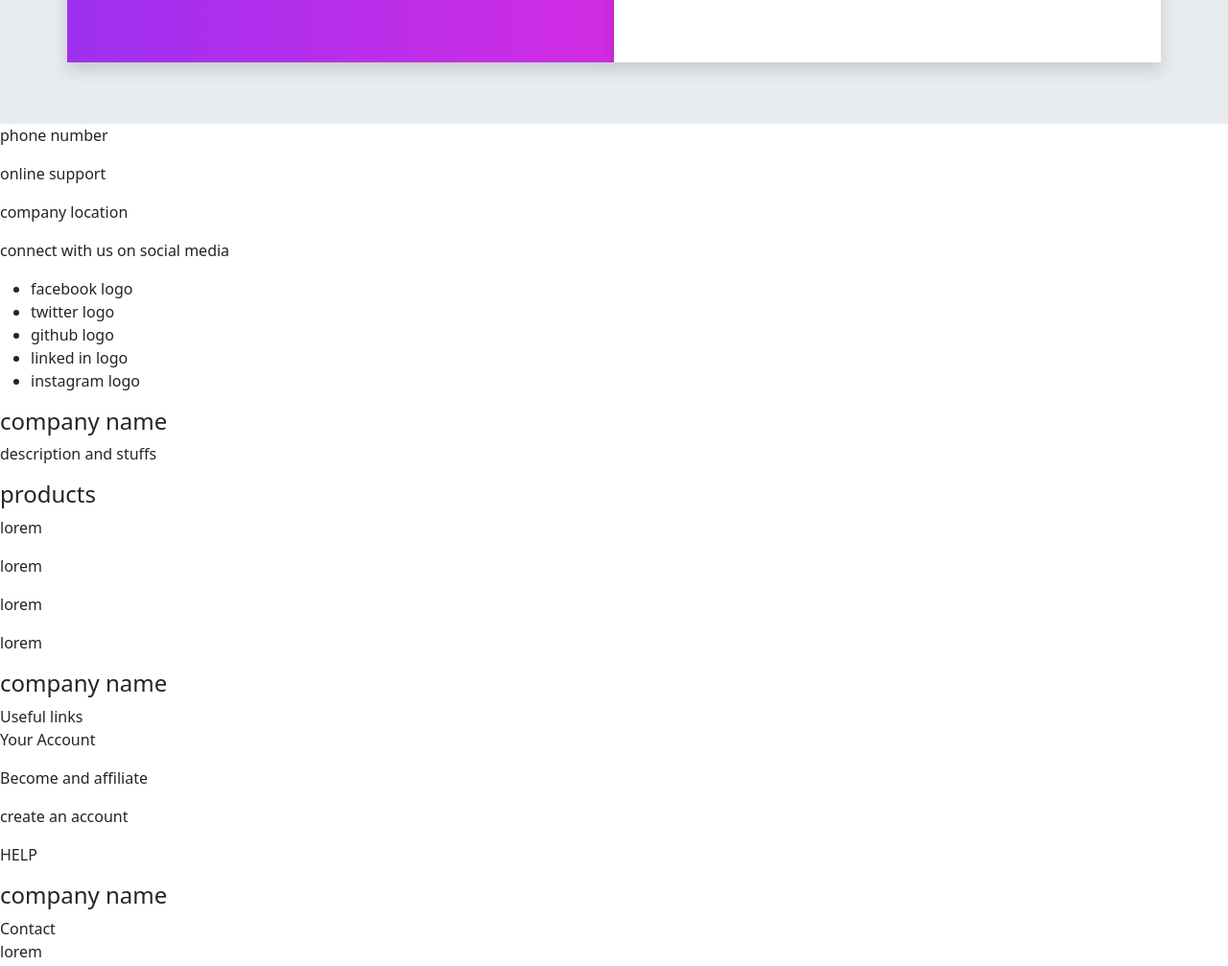
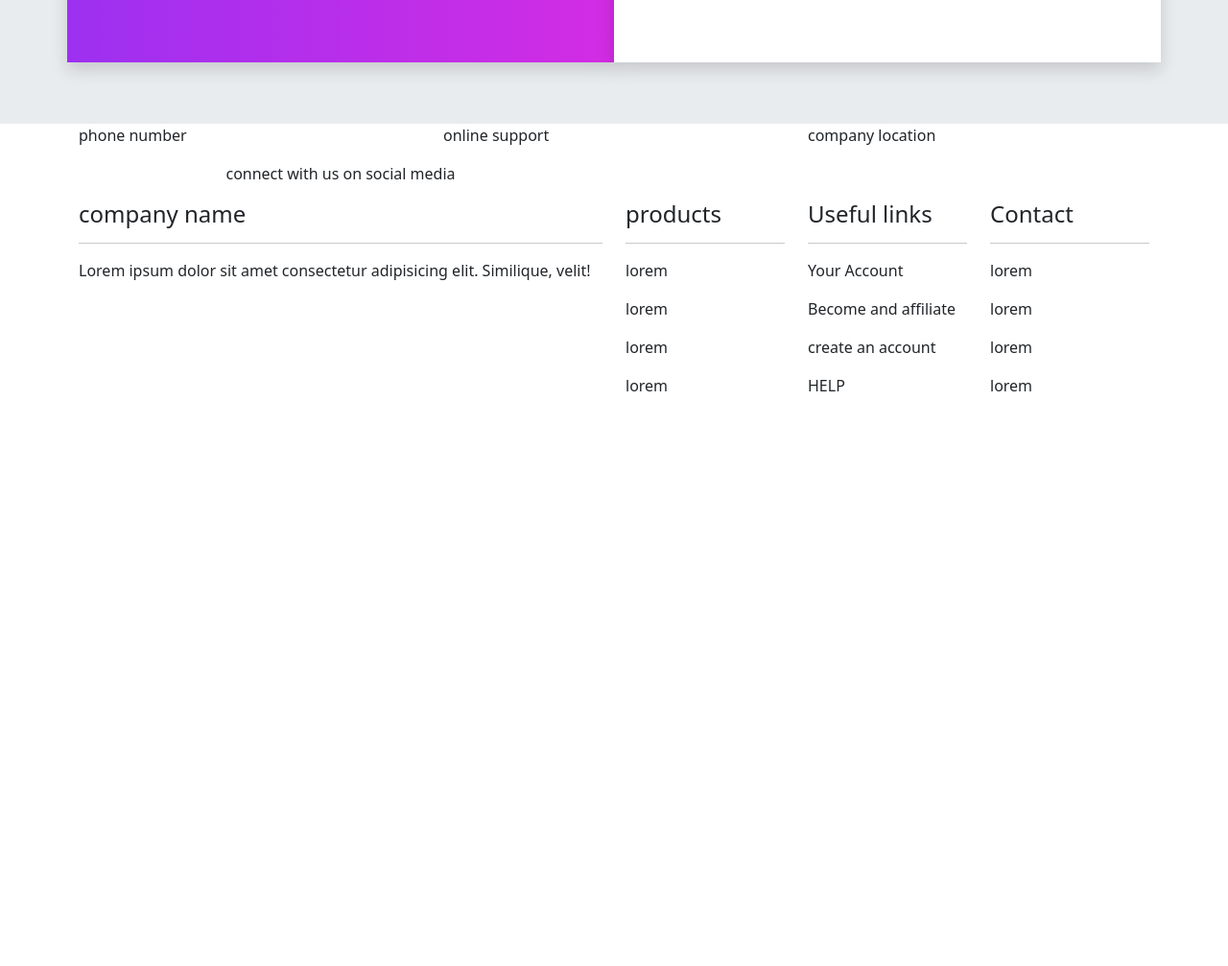
Before and after one commit to Duke-Skygawker/Bootstrap-5-and-SASS-dynamic-portfolio, a website: page index.html in a window 1280 px wide. Shown: the part 7440-8447 px from the top of the page at 96% size. After the commit the page ends 7870 px from the top, so only its background shows below. Drawn offline with nearby package versions, Linux system fonts and the light colour scheme; files that its build step writes are made by us from their sources.

Commit message:
footer base

```diff
--- a/index.html
+++ b/index.html
@@ -727,8 +727,6 @@
           <div class="col-12 col-lg-6 bg-white shadow p-3">
             <div class="form w-100 pb-2">
               <h4 class="display-3--title mb-5">Start your project</h4>
-
-              <label for=""></label>
               <form action="#" class="row">
                 <div class="col-lg-6 mb-3">
                   <input type="text" placeholder="first name" id="inputFirstName" class="form-control shadow form-control-lg">
@@ -751,31 +749,39 @@
         </div>
       </div>
     </section>
+    <!-- //////////////////////////////////////////////////////
+    Footer Start
+    /////////////////////////////////////////////////////////// -->
     <section id="footer" class="footer">
-      <div>
-        <p>phone number</p>
-        <p>online support</p>
-        <p>company location</p>
+      <div class="container">
+        <div class="row">
+          <div class="col-lg-4"><p>phone number</p></div>
+          <div class="col-lg-4"><p>online support</p></div>
+          <div class="col-lg-4"><p>company location</p></div>
         </div>
-      <div>
+        <div class="row social-links text-center">
+        <div class="col-lg-6 ">
           <p>connect with us on social media</p>
-        <ul>
-          <li>facebook logo</li>
-          <li>twitter logo</li>
-          <li>github logo</li>
-          <li>linked in logo</li>
-          <li>instagram logo</li>
-        </ul>
         </div>
-      <div>
-        <div clas="footer-big-div">
+        <div class="col-lg-6">
+          <i class="fa-brands fa-facebook"></i>
+          <i class="fa-brands fa-twitter"></i>
+          <i class="fa-brands fa-github"></i>
+          <i class="fa-brands fa-linkedin"></i>
+          <i class="fa-brands fa-instagram"></i>
+        </div>
+        </div>
+        <div class="row">
+          <div class="col-lg-6">
             <h4>company name</h4>
-          <div class="small-divider"></div>
-          <p>description and stuffs</p>
+            <hr>
+            <p>Lorem ipsum dolor sit amet consectetur adipisicing elit. Similique, velit!
+            </p>
           </div>
-        <div class="footer-small-div">
+
+          <div class="col-lg-2">
             <h4>products</h4>
-          <div class="small-divider"></div>
+            <hr>
             <div class="footer-desctiption">
               <p>lorem</p>
               <p>lorem</p>
@@ -783,9 +789,9 @@
               <p>lorem</p>
             </div>
          </div>
-        <div class="footer-small-div">
-          <h4>company name</h4>
-          <div class="small-divider">Useful links</div>
+         <div class="col-lg-2">
+          <h4>Useful links</h4>
+          <hr>
           <div class="footer-desctiption">
             <p>Your Account</p>
             <p>Become and affiliate</p>
@@ -793,14 +799,15 @@
             <p>HELP</p>
           </div>
          </div>
-        <div class="footer-small-div">
-          <h4>company name</h4>
-          <div class="small-divider">Contact</div>
+         <div class="col-lg-2">
+          <h4>Contact</h4>
+          <hr>
           <div class="footer-desctiption">
             <p>lorem</p>
             <p>lorem</p>
             <p>lorem</p>
             <p>lorem</p>
+          </div>
           </div>
       </div>
     </div>
```
Lines whose indentation alone changed are shown as unchanged.
